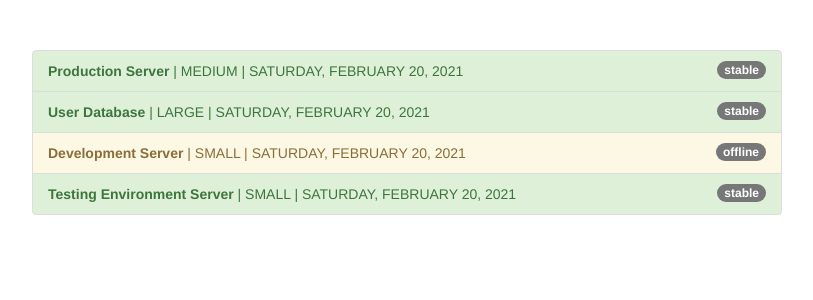
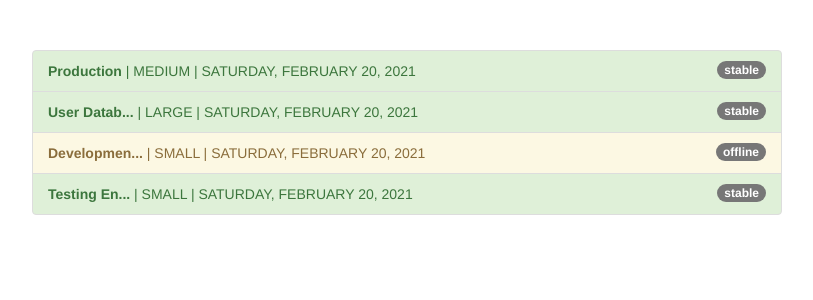
Before and after one commit to twolak88/ang-pipes, an Angular app: page / in a window 1280 px wide. Shown: the top 300 px of the page, without its empty margins (233-1046 px from the left). Built offline with nearby package versions, Linux system fonts and the light colour scheme.

Commit message:
Creating a Custom Pipe

```diff
--- a/src/app/app.component.html
+++ b/src/app/app.component.html
@@ -10,7 +10,7 @@
             class="badge">
             {{ server.status }}
           </span>
-          <strong>{{ server.name }}</strong> |
+          <strong>{{ server.name | shorten }}</strong> |
           {{ server.instanceType | uppercase }} |
           {{ server.started | date:'fullDate' | uppercase }}
         </li>
--- a/src/app/app.component.ts
+++ b/src/app/app.component.ts
@@ -9,7 +9,7 @@ export class AppComponent {
   servers = [
     {
       instanceType: 'medium',
-      name: 'Production Server',
+      name: 'Production',
       status: 'stable',
       started: new Date(2021, 1, 20)
     },
--- a/src/app/app.module.ts
+++ b/src/app/app.module.ts
@@ -2,10 +2,12 @@ import { NgModule } from '@angular/core';
 import { BrowserModule } from '@angular/platform-browser';
 
 import { AppComponent } from './app.component';
+import { ShortenPipe } from './pipes/shorten.pipe';
 
 @NgModule({
   declarations: [
-    AppComponent
+    AppComponent,
+    ShortenPipe
   ],
   imports: [
     BrowserModule
--- /dev/null
+++ b/src/app/pipes/shorten.pipe.ts
@@ -0,0 +1,15 @@
+import { Pipe, PipeTransform } from "@angular/core";
+
+@Pipe({
+  name: 'shorten'
+})
+export class ShortenPipe implements PipeTransform {
+
+  transform(value: any, ...args: any[]) {
+    const val: string = value;
+    if (val.length > 10) {
+      return val.substr(0, 10) + '...';
+    }
+    return value;
+  }
+}
```
